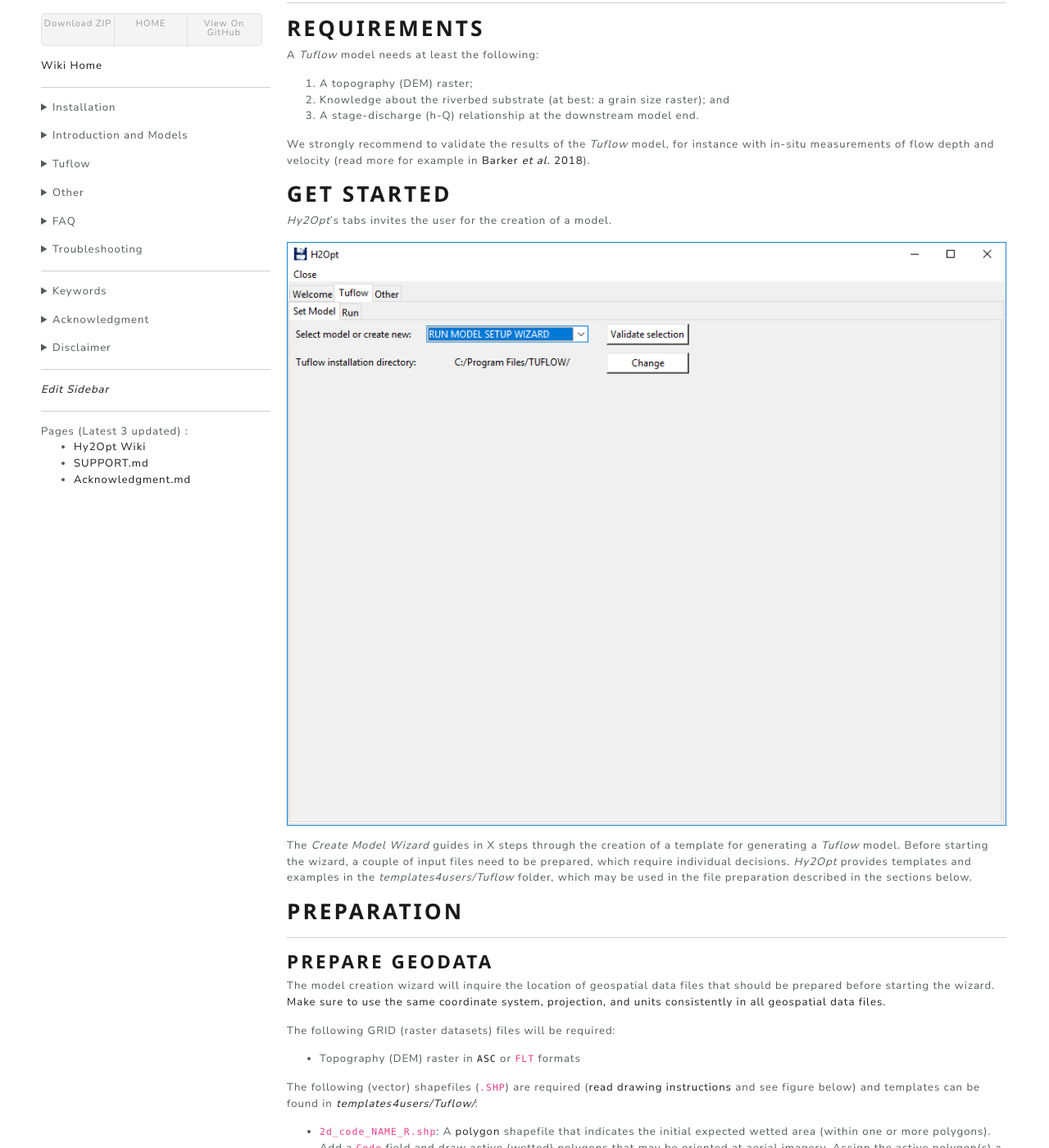
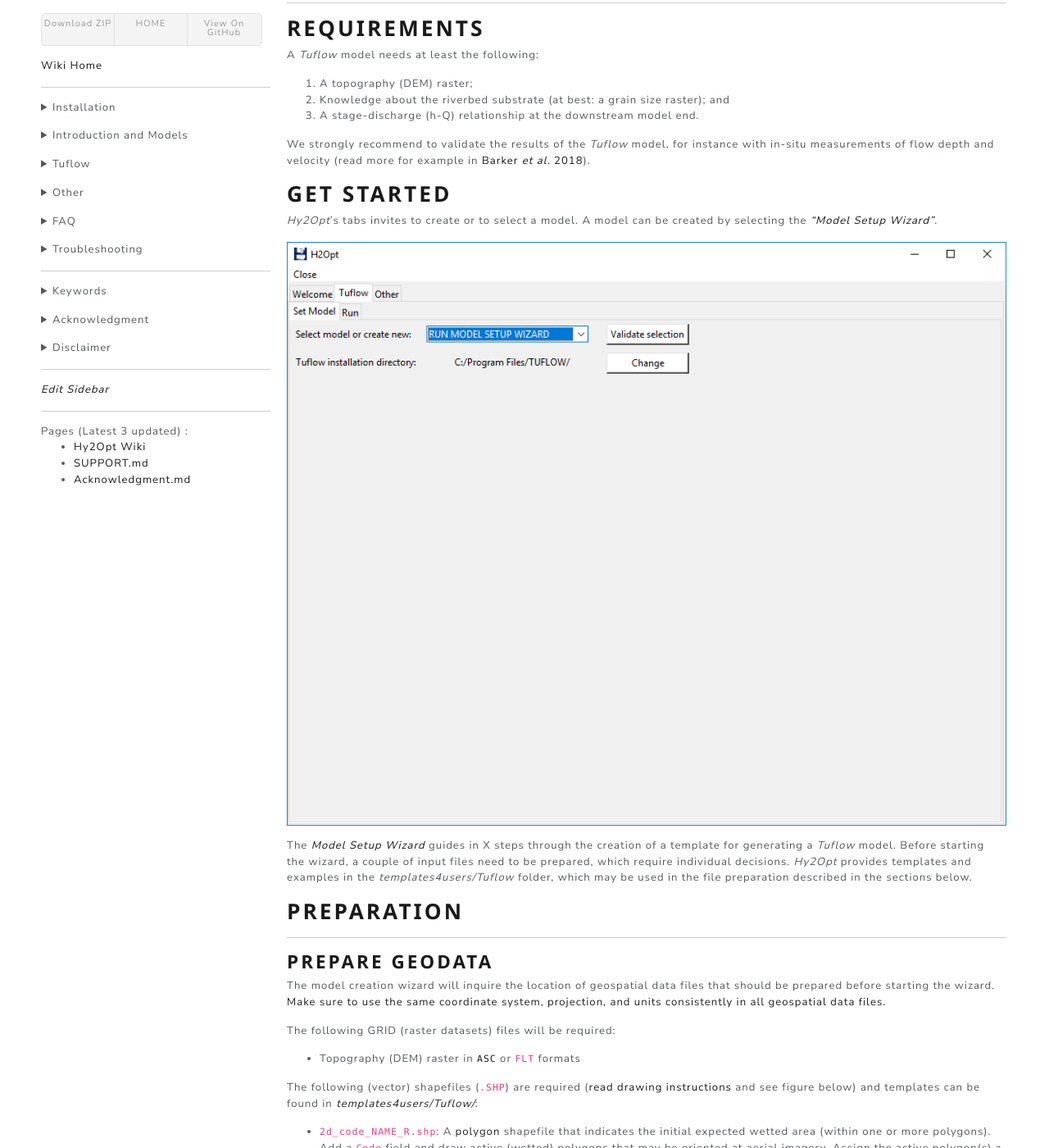
Before and after one commit to sschwindt/hy2opt-wiki, a Jekyll site: the page built from wiki/Tuflow.md, in a window 1280 px wide and 1400 px high, scrolled down 327 px. Shown: the whole window at 82% size. Built offline with Jekyll 4.4.1, drawn with Linux system fonts in a browser that asks for light colours; nearby versions of some CDN libraries; our own code applies the rules of GitHub Pages for plain Markdown files.

Commit message:
Update Tuflow

```diff
--- a/wiki/Tuflow.md
+++ b/wiki/Tuflow.md
@@ -25,11 +25,11 @@ We strongly recommend to validate the results of the *Tuflow* model, for instanc
 
 ## Get Started<a name="start"></a>
 
-*Hy2Opt*'s tabs invites the user for the creation of a model.
+*Hy2Opt*'s tabs invites to create or to select a model. A model can be created by selecting the [*"Model Setup Wizard"*](#msw).
 
 ![tfgui](https://raw.githubusercontent.com/sschwindt/hy2opt-wiki/master/assets/images/tuflow_start.png)
 
-The *Create Model Wizard* guides in X steps through the creation of a template for generating  a *Tuflow*  model. Before starting the wizard, a couple of input files need to be prepared, which require individual decisions. *Hy2Opt* provides templates and examples in the *templates4users/Tuflow* folder, which may be used in the file preparation described in the sections below.
+The [*Model Setup Wizard*](#msw) guides in X steps through the creation of a template for generating  a *Tuflow*  model. Before starting the wizard, a couple of input files need to be prepared, which require individual decisions. *Hy2Opt* provides templates and examples in the *templates4users/Tuflow* folder, which may be used in the file preparation described in the sections below.
 
 ## Preparation
 
@@ -94,26 +94,26 @@ The model must not only know where the water comes from (see polygon names defin
 ## Model Setup Wizard<a name="msw"></a>
 
 ***
-![tfmsw](https://raw.githubusercontent.com/sschwindt/hy2opt-wiki/master/assets/images/tuflow_start.png)
 
+![tfmsw](https://raw.githubusercontent.com/sschwindt/hy2opt-wiki/master/assets/images/msw.png)
 
 ### Model control parameters<a name="mcp"></a>
 
 The first step inquires input for model controls, which will be written to *runs/init/`MODEL_NAME.tcf`*. It asks for the following parameters, where drop-down menus provide valid *Tuflow* options (where applicable):
 
-| Parameter                      | Description                                                                                                                                                                                                                                                                                                                                                                                                                                                                                                                    |
-| ------------------------------ | ------------------------------------------------------------------------------------------------------------------------------------------------------------------------------------------------------------------------------------------------------------------------------------------------------------------------------------------------------------------------------------------------------------------------------------------------------------------------------------------------------------------------------ |
-| `License type`                 | *Tuflow* provides different licensing options that enable or restrict the modelling performance. ***Hy2Opt* enables the definition of subsequent parameters as a function of the select license.**                                                                                                                                                                                                                                                                                                                             |
-| `Model Precision`              | Recommended: `Single`. `Double` precision slows down the calculation on GPUs and should only be used for the `Classic` scheme with elevations of more than 100-1000m or with direct rainfall models (mass errors may otherwise occur here). *Hy2Opt* defines model precision via definition of the relevant *Tuflow* executable in the batchfile.                                                                                                                                                                              |
-| <sup>\*</sup>`Solution Scheme` | The `Classic` scheme is a (relatively) slow implicit solver that runs on one single core. The `HPC` scheme uses multiple CPUs (or GPU hardware) with an explicit solver for high speed calculation.                                                                                                                                                                                                                                                                                                                            |
-| `Units`                        | Select a unit system (must comply with the units of the later on required topography / DEM raster).                                                                                                                                                                                                                                                                                                                                                                                                                            |
-| <sup>\*</sup>`Hardware`        | If your computer has a **powerfull** GPU, this can increase the computing speed many times over. Otherwise (non or non-powerfull GPU), select `CPU`.                                                                                                                                                                                                                                                                                                                                                                           |
-| `Viscosity Formulation`        | Preferably use `SMAGORINSKY`. Use `CONSTANT` only when the cell size is much larger than the (expected) flow depth or when other turbulence sources govern (e.g., bed roughness).                                                                                                                                                                                                                                                                                                                                              |
+| Parameter                      | Description                                                                                                                                                                                                                                                                                                                                                                                                                                                                                 |
+| ------------------------------ | ------------------------------------------------------------------------------------------------------------------------------------------------------------------------------------------------------------------------------------------------------------------------------------------------------------------------------------------------------------------------------------------------------------------------------------------------------------------------------------------- |
+| `License type`                 | *Tuflow* provides different licensing options that enable or restrict the modelling performance. ***Hy2Opt* enables the definition of subsequent parameters as a function of the select license.**                                                                                                                                                                                                                                                                                          |
+| `Model Precision`              | Recommended: `Single`. `Double` precision slows down the calculation on GPUs and should only be used for the `Classic` scheme with elevations of more than 100-1000m or with direct rainfall models (mass errors may otherwise occur here). *Hy2Opt* defines model precision via definition of the relevant *Tuflow* executable in the batchfile.                                                                                                                                           |
+| <sup>\*</sup>`Solution Scheme` | The `Classic` scheme is a (relatively) slow implicit solver that runs on one single core. The `HPC` scheme uses multiple CPUs (or GPU hardware) with an explicit solver for high speed calculation.                                                                                                                                                                                                                                                                                         |
+| `Units`                        | Select a unit system (must comply with the units of the later on required topography / DEM raster).                                                                                                                                                                                                                                                                                                                                                                                         |
+| <sup>\*</sup>`Hardware`        | If your computer has a **powerfull** GPU, this can increase the computing speed many times over. Otherwise (non or non-powerfull GPU), select `CPU`.                                                                                                                                                                                                                                                                                                                                        |
+| `Viscosity Formulation`        | Preferably use `SMAGORINSKY`. Use `CONSTANT` only when the cell size is much larger than the (expected) flow depth or when other turbulence sources govern (e.g., bed roughness).                                                                                                                                                                                                                                                                                                           |
 | `Viscosity Coefficients`       | *C<sub>s</sub>* is the dimensionless [*Smagorinsky* coefficient][smag] and has a default value of 0.5. *C<sub>c</sub>* is the constant *Smagorinsky* coefficient and has a default value of 0.05 m²/s (US costomary: use 0.5382 ft²/s). Lower values tend to increase stability, higher values increase calculation speed.  If `Viscosity Formulation`==`CONSTANT` is used, *Hy2Opt* automatically uses the `Constant Viscosity Coefficient` only, where the recommended value is 1.0 m²/s. |
-| `Cell Size`                    | Min. the resolution of the input DEM raster. Coarse resolution results in higher calculation speed an less accuracy. The default is 1.0m.                                                                                                                                                                                                                                                                                                                                                                                      |
-| `Timestep`                     | The timestep (in seconds) depends on the cell size and should be max. 1/2 to 1/5 of the cell size in meters. The timestep must be small enough to satisfy the [Courant-Friedrichs-Lewy condition][cfl] for numerical stability. The `HPC` solutions scheme uses adaptive timesteps and the here defined value only repreents the initital condition. *Hy2Opt* comes with a calculator (`Estimate` button) for estimating the adequate timestep.                                                                                |
-| `Cell Wet/Dry Depth`           | Default: 0.002m. Define according to estimated flood magnitude depth. Should be smaller for direct rainfall approaches (shallow sheet flow).                                                                                                                                                                                                                                                                                                                                                                                   |
-| `Initial water level (IWL)`    | Default: `"AUTO"`. Should correspond to the target initial flow water level at the model outlet (downstream). *Hy2Opt* will override this value with a GIS file when model optimization is performed.                                                                                                                                                                                                                                                                                                                          |
+| `Cell Size`                    | Min. the resolution of the input DEM raster. Coarse resolution results in higher calculation speed an less accuracy. The default is 1.0m.                                                                                                                                                                                                                                                                                                                                                   |
+| `Timestep`                     | The timestep (in seconds) depends on the cell size and should be max. 1/2 to 1/5 of the cell size in meters. The timestep must be small enough to satisfy the [Courant-Friedrichs-Lewy condition][cfl] for numerical stability. The `HPC` solutions scheme uses adaptive timesteps and the here defined value only repreents the initital condition. *Hy2Opt* comes with a calculator (`Estimate` button) for estimating the adequate timestep.                                             |
+| `Cell Wet/Dry Depth`           | Default: 0.002m. Define according to estimated flood magnitude depth. Should be smaller for direct rainfall approaches (shallow sheet flow).                                                                                                                                                                                                                                                                                                                                                |
+| `Initial water level (IWL)`    | Default: `"AUTO"`. Should correspond to the target initial flow water level at the model outlet (downstream). *Hy2Opt* will override this value with a GIS file when model optimization is performed.                                                                                                                                                                                                                                                                                       |
 
 <sup>\*</sup>`PARAMETER`s marked with an asterisk are only available with a full *Tuflow* license.
 
```
Also changed, not shown: assets/images/msw.png.
